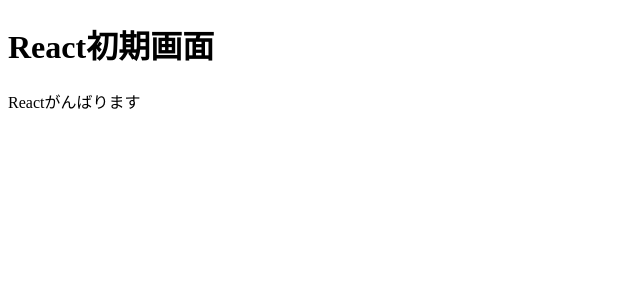
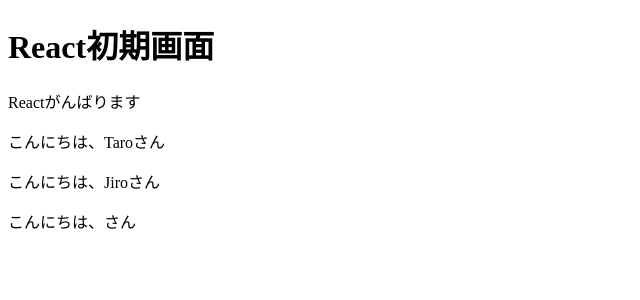
Before and after one commit to studio02-sannomiya/vite-study, a React (Vite) app: page / in a window 1280 px wide. Shown: the top 300 px of the page, without its empty margins (0-640 px from the left). Built offline with nearby package versions, Linux system fonts and the light colour scheme.

Commit message:
初めてのprops

```diff
--- a/src/App.jsx
+++ b/src/App.jsx
@@ -1,4 +1,5 @@
 import './App.css'
+import MyHello from './components/MyHello'
 
 // Reactで扱うコンポーネント（関数）の名前はパスカルケース
 // パスカルケースというのは頭文字が大文字で書く書き方
@@ -10,6 +11,10 @@ function App() {
     <>
       <h1>React初期画面</h1>
       <p>Reactがんばります</p>
+
+      <MyHello myName="Taro" />
+      <MyHello myName="Jiro" />
+      <MyHello />
     </>
   )
 }
--- /dev/null
+++ b/src/components/MyHello.jsx
@@ -0,0 +1,5 @@
+export default function MyHello({ myName }) {
+    return (
+        <p>こんにちは、{myName}さん</p>
+    );
+}
```
